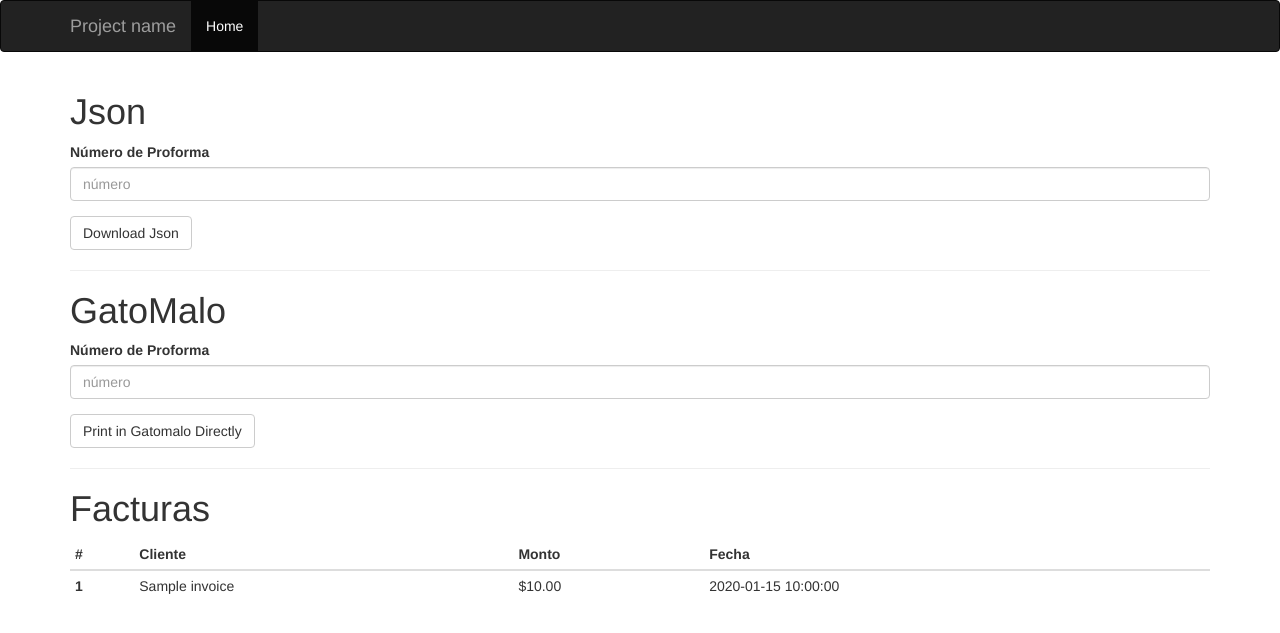
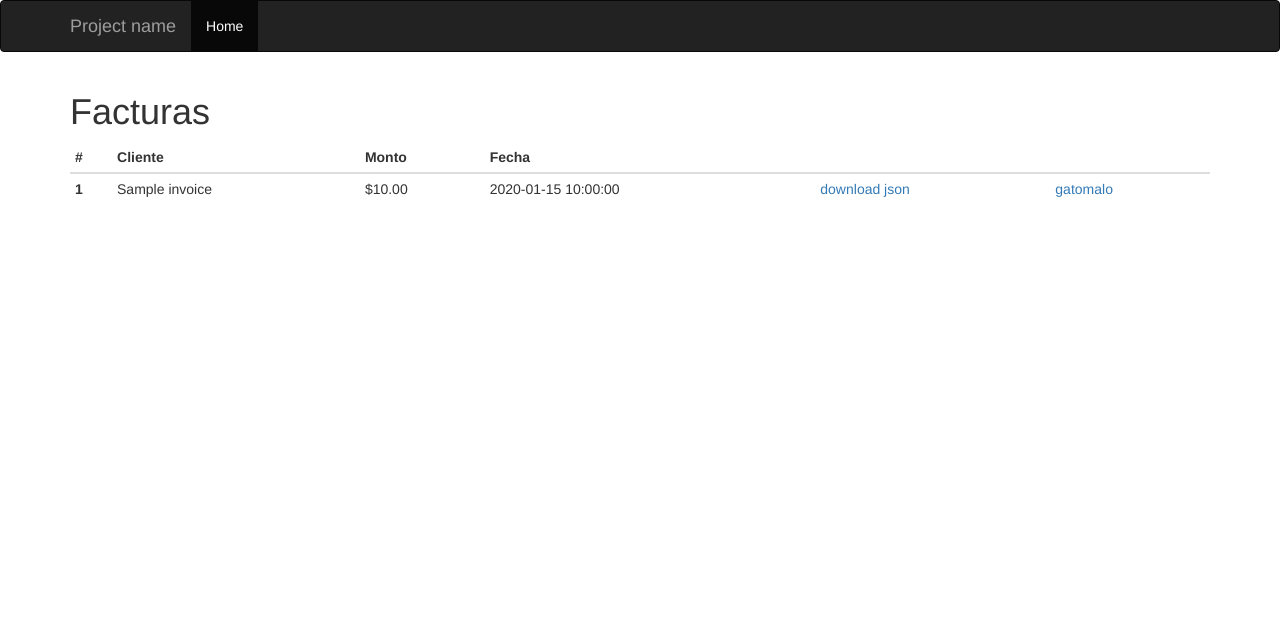
Before and after one commit to Carlospiad/gatomalo, a Flask app: template templates/index.html in a window 1280 px wide. Shown: the top 633 px of the page. Run offline with Flask 2, Linux system fonts and the light colour scheme; the template is opened without the code that fills it: most values are stand-ins (such as "Sample title", 1, 10 or a date in 2020); some libraries are stand-ins or nearby versions.

Commit message:
gato sound and dialog

```diff
--- a/app.py
+++ b/app.py
@@ -86,10 +86,9 @@ def translate_product(product):
         tasa = 'error'
     return {"nombre":product['name'],"cantidad":1, "tasa":tasa,"precio":product['item_total']}
 
-@app.route('/create_invoice_json', methods=['POST'])
+@app.route('/create_invoice_json/<invoice_id>')
 #falta agregar el argumento para buscar el id del invoice unico y asi encontrar el url correcto.
-def create_invoice_json():
-    invoice_id = request.form['invoice_id']
+def create_invoice_json(invoice_id):
     data=get_invoice_detail(invoice_id)
     proforma_number = data["invoice"]["invoice_number"]
     customer_name = data["invoice"]["customer_name"]
@@ -114,10 +113,10 @@ def create_invoice_json():
             mimetype='application/json',
             headers={'Content-Disposition':'attachment;filename='+proforma_number+'.json'})
 
-@app.route('/print_gatomalo', methods=['POST'])
-def print_gatomalo():
-    invoice_id = request.form['invoice_id']
+@app.route('/print_gatomalo/<invoice_id>')
+def print_gatomalo(invoice_id):
     data=get_invoice_detail(invoice_id)
+    print(data)
     proforma_number = data["invoice"]["invoice_number"]
     customer_name = data["invoice"]["customer_name"]
     address = data["invoice"]["billing_address"]["address"]
--- a/templates/index.html
+++ b/templates/index.html
@@ -40,29 +40,6 @@
 
 
     <div class="container">
-
-      <h1>Json</h1>
-
-      <form action="{{ url_for('create_invoice_json') }}" method="post">
-        <div class="form-group">
-          <label>Número de Proforma</label>
-          <input class="form-control" type="text" name="invoice_id" placeholder="número" />
-        </div>
-        <input class="btn btn-default" type="submit" value="Download Json" />
-      </form>
-      <hr>
-      <h1>GatoMalo</h1>
-
-      <form action="{{ url_for('print_gatomalo') }}" method="post">
-        <div class="form-group">
-          <label>Número de Proforma</label>
-          <input class="form-control" type="text" name="invoice_id" placeholder="número" />
-        </div>
-        <input class="btn btn-default" type="submit" value="Print in Gatomalo Directly" />
-      </form>
-
-
-    <hr>
     <h1>Facturas</h1>
     <table class="table table-condensed">
       <thead>
@@ -71,6 +48,8 @@
           <th>Cliente</th>
           <th>Monto</th>
           <th>Fecha</th>
+	  <th></th>
+	  <th></th>
         </tr>
       </thead>
       <tbody>
@@ -80,19 +59,80 @@
           <td>{{ invoice.customer_name}}</td>
           <td>{{ "${:,.2f}".format(invoice.total) }}</td>
           <td>{{ invoice.date }}</td>
+          <td><a href="/create_invoice_json/{{ invoice.invoice_id }}" onclick='myApp.showPleaseWait();'>download json</a></td>
+          <td><a href="/print_gatomalo/{{ invoice.invoice_id }}" onclick='audio.play();'>gatomalo</a></td>
         </tr>
     	{% endfor %}
       </tbody>
     </table>
 
     </div>
-
+<div class="modal fade" id="pleaseWaitDialog" >
+  <div class="modal-dialog">
+    <div class="modal-content">
+      <div class="modal-header">
+        <button type="button" class="close" data-dismiss="modal" aria-label="Close"><span aria-hidden="true">&times;</span></button>
+        <h4 class="modal-title">Please Wait....</h4>
+      </div>
+      <div class="modal-body">
+	    <div class="progress progress-success">
+	    <div class="bar progress-bar progress-bar-info progress-bar-striped" role="progressbar" aria-valuenow="20" aria-valuemin="0" aria-valuemax="100" style="width: 0%" data-percentage="100"></div>
+	    </div>
+</div>
+      </div>
+    </div><!-- /.modal-content -->
+  </div><!-- /.modal-dialog -->
+</div><!-- /.modal -->
 
     <!-- jQuery (necessary for Bootstrap's JavaScript plugins) -->
     <script src="https://ajax.googleapis.com/ajax/libs/jquery/1.11.2/jquery.min.js"></script>
     <!-- Include all compiled plugins (below), or include individual files as needed -->
     <script src="{{ url_for('static', filename='js/bootstrap.min.js') }}"></script>
     <script src="{{ url_for('static', filename='js/typeahead.bundle.min.js') }}"></script>
+    <script>
+        var audio = new Audio('{{ url_for('static', filename='audio/gatomalo.mp3') }}');
+
+	var myApp;
+	myApp = myApp || (function () {
+	    var pleaseWaitDiv = $('#pleaseWaitDialog')
+	    return {
+		showPleaseWait: function() {
+		    pleaseWaitDiv.modal();
+		    setTimeout(function(){
+
+			$('.progress .bar').each(function() {
+			    var me = $(this);
+			    var perc = me.attr("data-percentage");
+
+			    //TODO: left and right text handling
+
+			    var current_perc = 0;
+
+			    var progress = setInterval(function() {
+				if (current_perc>=perc) {
+				    clearInterval(progress);
+				} else {
+				    current_perc +=1;
+				    me.css('width', (current_perc)+'%');
+				}
+
+				me.text((current_perc)+'%');
+
+			    }, 10);
+
+			});
+
+		    },500);
+                    audio.play();
+		    setTimeout(function(){pleaseWaitDiv.modal('hide')},3000);
+		},
+		hidePleaseWait: function () {
+		    pleaseWaitDiv.modal('hide');
+		},
+
+	    };
+	})();
+    </script>
 
   </body>
 </html>
```
Also changed, not shown: 1 other file.
